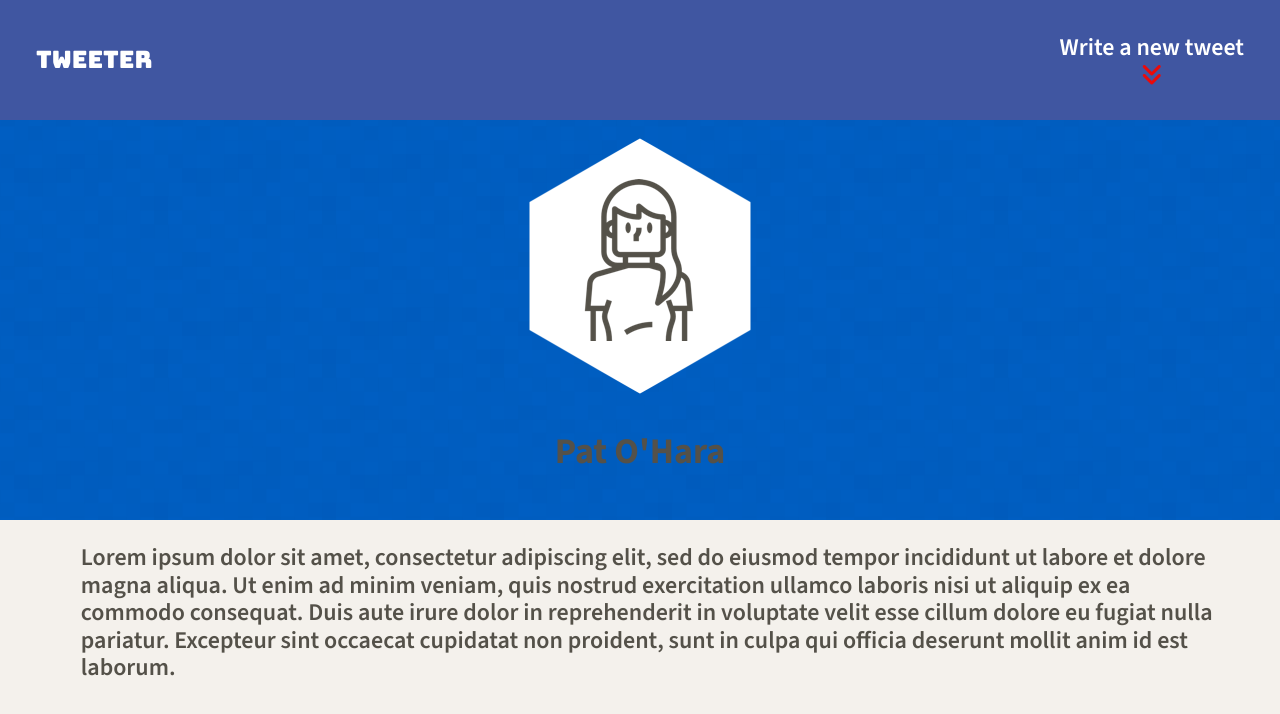
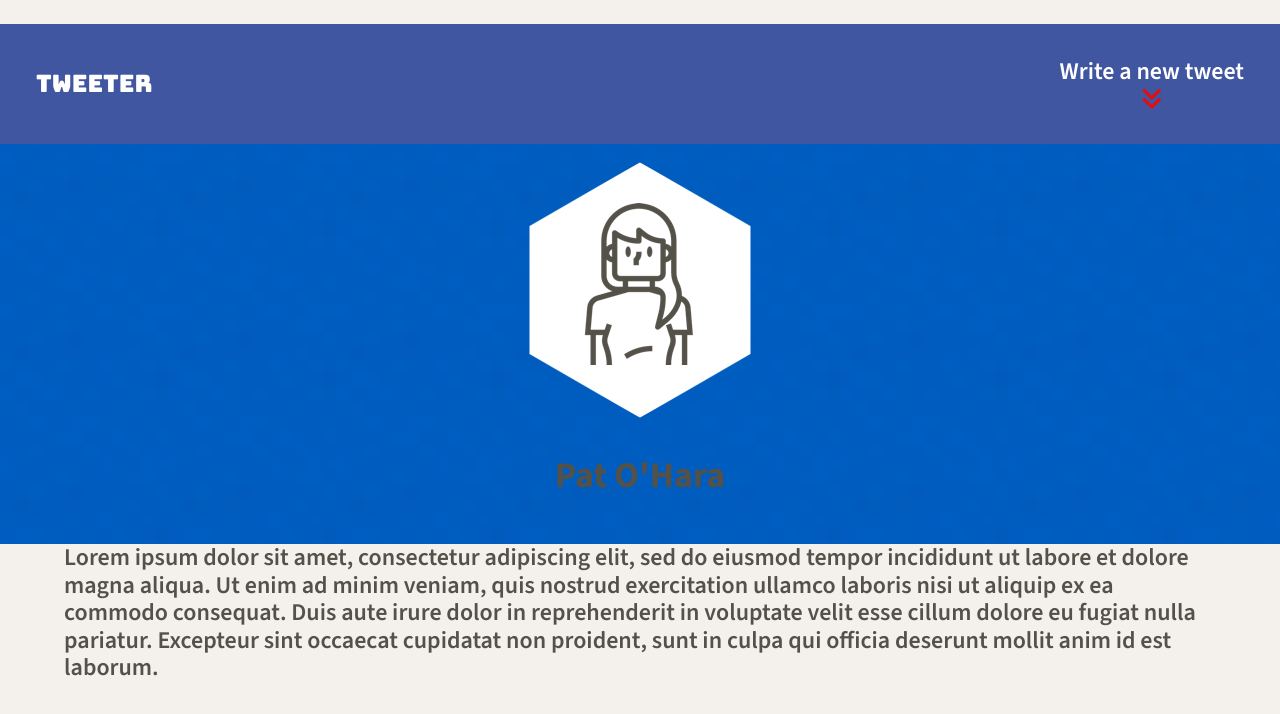
Before and after one commit to patrick-204/tweeter, a website: page public/index.html in a window 1280 px wide. Drawn offline with nearby package versions, Linux system fonts and the light colour scheme.

Commit message:
Modify layout CSS file to use more flexible property for cenetering.

```diff
--- a/public/styles/layout.css
+++ b/public/styles/layout.css
@@ -3,7 +3,7 @@
  * https://css-tricks.com/international-box-sizing-awareness-day/
  * Do not modify these two selectors, please
  */
-html {
+ html {
   box-sizing: border-box;
 }
 *, *:before, *:after {
@@ -25,14 +25,11 @@ body {
 }
 
 .container {
-  position: absolute;
-  margin-top: 520px;
-  margin-left: 80.8px;
+  position: relative;
+  top: 520px;
+  margin: 0 auto;
+  background-color: inherit;
   width: 90%;
-  display: flex;
-  flex-direction: column;
-  justify-content: center;
-  align-items: center;
 }
 
 /*
--- a/server/data-files/initial-tweets.json
+++ b/server/data-files/initial-tweets.json
@@ -8,7 +8,7 @@
     "content": {
       "text": "If I have seen further it is by standing on the shoulders of giants"
     },
-    "created_at": 1713145895663
+    "created_at": 1713150434878
   },
   {
     "user": {
@@ -19,6 +19,6 @@
     "content": {
       "text": "Je pense , donc je suis"
     },
-    "created_at": 1713232295663
+    "created_at": 1713236834878
   }
 ]
```
